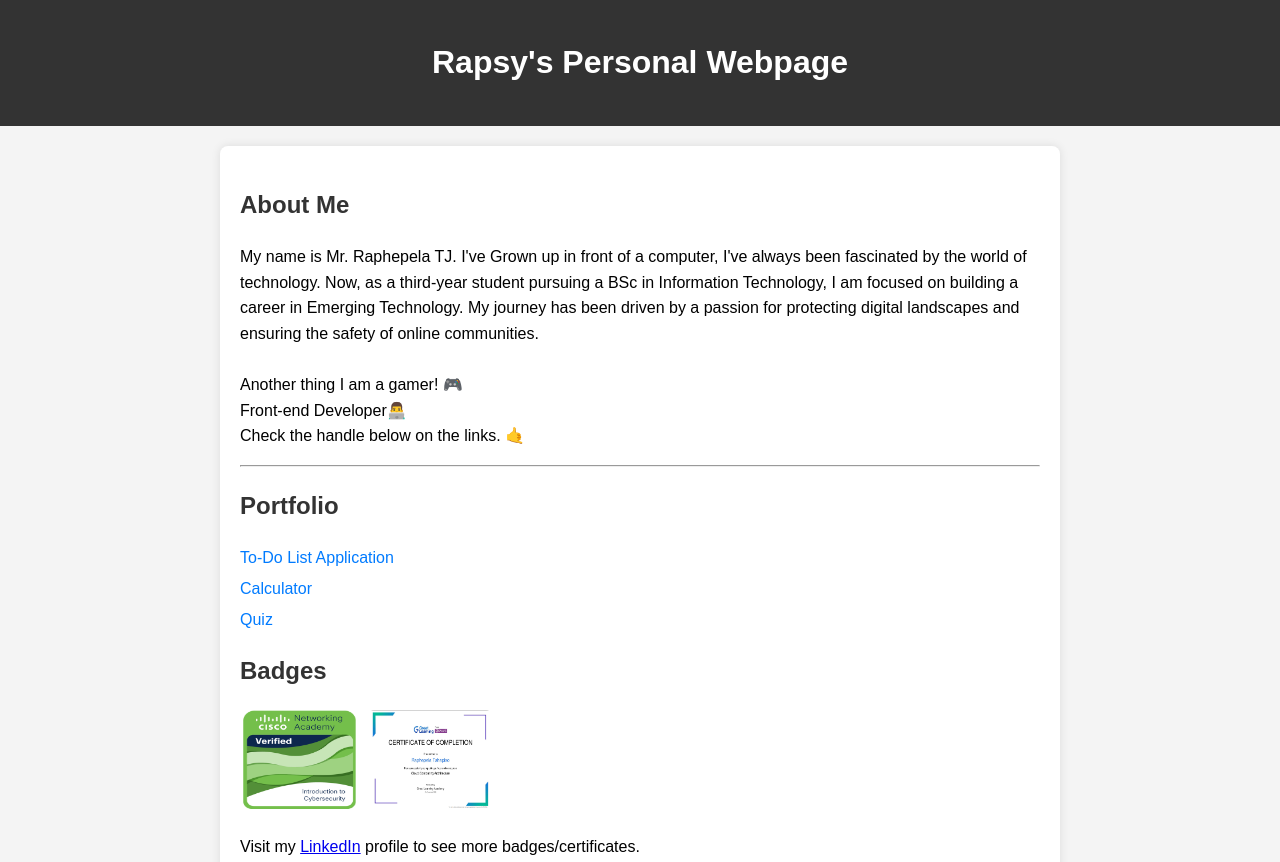
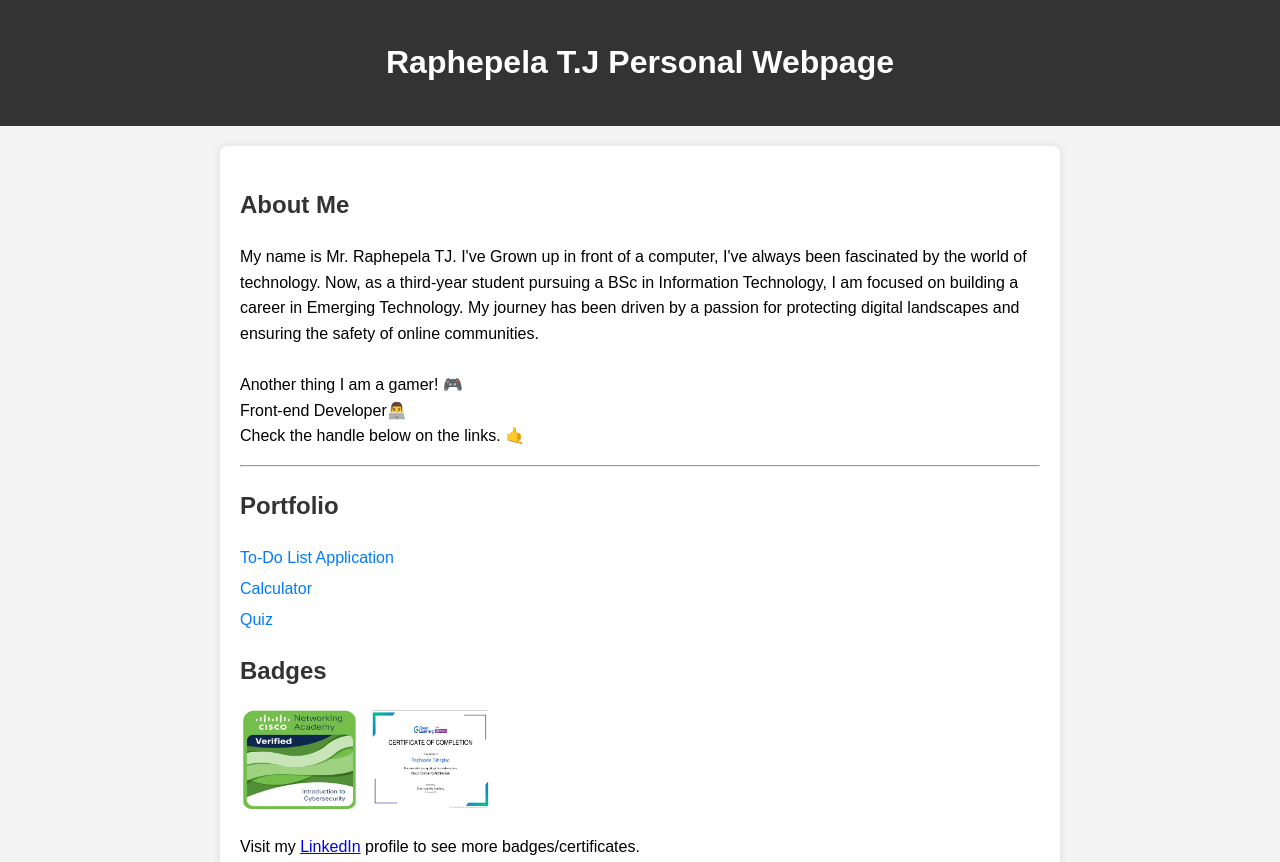
Before and after one commit to Rapsy11136/Rapsy11136.github.io, a plain HTML site: page index.html in a window 1280 px wide. Shown: the top 862 px of the page. Drawn offline with Linux system fonts and the light colour scheme.

Commit message:
Update index.html

```diff
--- a/index.html
+++ b/index.html
@@ -3,7 +3,7 @@
 <head>
     <meta charset="UTF-8">
     <meta name="viewport" content="width=device-width, initial-scale=1.0">
-    <title>Rapsy's Personal Webpage</title>
+    <title>Raphepela T.J Personal Webpage</title>
     <style>
         body {
             font-family: Arial, sans-serif;
@@ -77,7 +77,7 @@
 </head>
 <body>
     <header>
-        <h1>Rapsy's Personal Webpage</h1>
+        <h1>Raphepela T.J Personal Webpage</h1>
         <!-- Uncomment the following line and replace "header-image.jpg" with your image file -->
         <!-- <img src="header-image.jpg" alt="Header Image"> -->
     </header>
```
